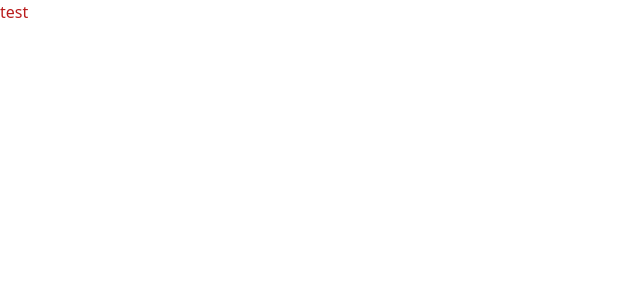
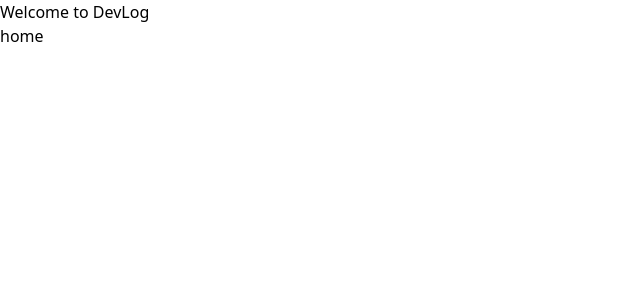
Before and after one commit to Seyedsahel/dev-log, a Nuxt app: page / in a window 1280 px wide. Shown: the top 300 px of the page, without its empty margins (0-640 px from the left). Built offline with nearby package versions, Linux system fonts and the light colour scheme.

Commit message:
routing setup

```diff
--- a/app/app.vue
+++ b/app/app.vue
@@ -1,5 +1,5 @@
 <template>
   <div>
-   <h1 class="text-red-700">test</h1>
+    <NuxtPage/>
   </div>
 </template>
--- /dev/null
+++ b/app/pages/dashboard.vue
@@ -0,0 +1,3 @@
+<template>
+    <h1 class="text-2xl font-bold text-red-600">dashboard</h1>
+</template>
--- /dev/null
+++ b/app/pages/index.vue
@@ -0,0 +1,4 @@
+<template>
+    <h1>Welcome to DevLog</h1>
+    <h1>home</h1>
+</template>
--- /dev/null
+++ b/app/pages/post/[id].vue
@@ -0,0 +1,11 @@
+<template>
+    <h1 class="text-2xl font-bold text-red-600">Post {{ id }}</h1>
+</template>
+
+<script setup>
+import { useRoute } from 'vue-router';
+
+const route = useRoute();
+const id = route.params.id;
+
+</script>
```
